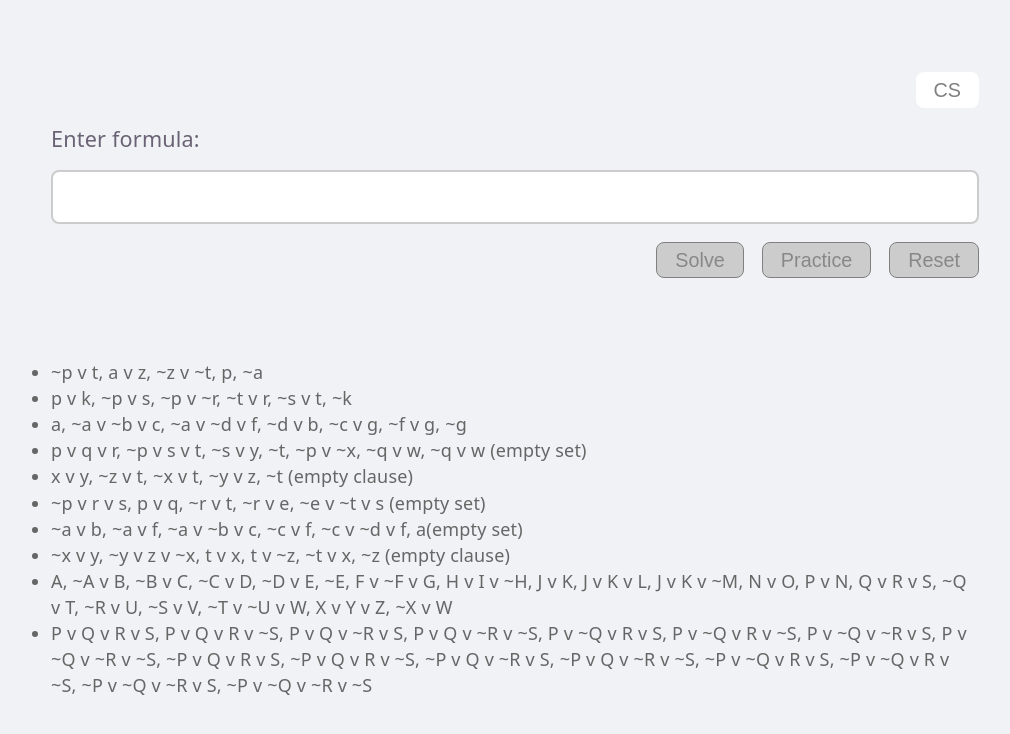
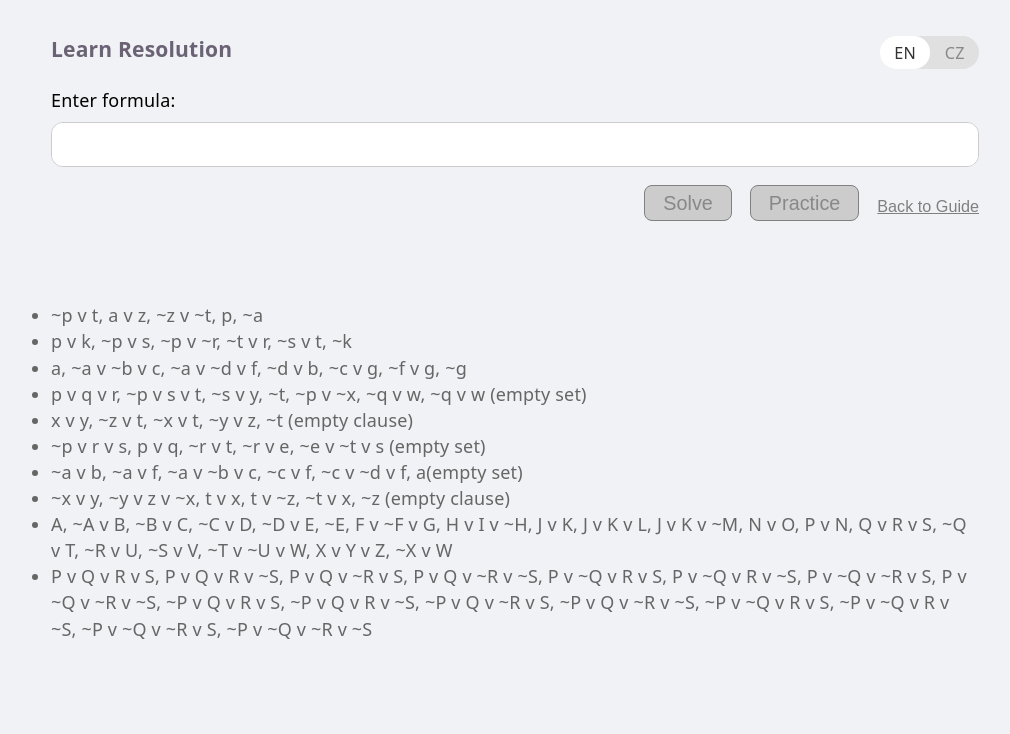
Before and after one commit to katapl/resolution-method-tool, a React (Vite) app: page / in a window 1280 px wide. Shown: the top 734 px of the page, without its empty margins (125-1135 px from the left). Built offline with nearby package versions, Linux system fonts and the light colour scheme.

Commit message:
updated parser to include conjunction symbols, validate function to allow only one entailment symbol, added error state textfield messages to locales, updated styling in formula input component

```diff
--- a/src/App.tsx
+++ b/src/App.tsx
@@ -6,7 +6,6 @@ import { useLocalStorage } from './hook/useLocalStorage';
 import type { Clause } from '/engine/types';
 
 type AppMode = 'IDLE' | 'SOLVE' | 'PRACTICE';
-
 
 function App() {
     const [mode, setMode] = useLocalStorage<AppMode>('prover_app_mode', 'IDLE');
@@ -31,7 +30,6 @@ function App() {
         <div style={{
             backgroundColor: '#f0f2f5',
             minHeight: '100vh',
-            padding: '2rem',
         }}>
 
             <div>
--- a/src/components/FormulaInput.tsx
+++ b/src/components/FormulaInput.tsx
@@ -15,7 +15,10 @@ interface FormulaInputProps {
 export default function FormulaInput({ onSolve, onPractice, onReset, disabled }: FormulaInputProps) {
     const { t, i18n } = useTranslation();
     const [inputValue, setInputValue] = useLocalStorage<string>('prover_input_text', '');
-    const [errorMsg, setErrorMsg] = useState<string | null>(null);
+    const [errorMsg, setErrorMsg] = useState<{
+        key: string;
+        params?: Record<string, string | number>;
+    } | null>(null);
     const textareaRef = useRef<HTMLTextAreaElement>(null);
     const [savedLang, setSavedLang] = useLocalStorage<string>('prover_language', 'en');
 
@@ -35,26 +38,45 @@ export default function FormulaInput({ onSolve, onPractice, onReset, disabled }:
             return;
         }
 
-        const invalidCharMatch = value.match(/[^a-zA-Z0-9\s~,|=]/);
+        const invalidCharMatch = value.match(/[^a-zA-Z0-9\s~,|=\!¬∨⊢\-\^∧\+&]/);
         if (invalidCharMatch) {
-            setErrorMsg(`Invalid character: "${invalidCharMatch[0]}". Allowed: letters, numbers, ~, v, ,, |, =`);
+            setErrorMsg({ key: 'input.errInvalidChar', params: { char: invalidCharMatch[0] } });
             return;
         }
 
-        if (value.includes('=') && !value.includes('|=')) {
-            setErrorMsg("The '=' character can only be used as part of the entailment operator '|='.");
+        const entailmentMatches = value.match(/\|=|⊢|\|-/g);
+        if (entailmentMatches && entailmentMatches.length > 1) {
+            setErrorMsg({ key: 'input.errMultipleEntailment' });
             return;
         }
 
-        const hasLogicalOperator = /[~,|]/.test(value) || /\s+v\s+/i.test(value);
-        if (!hasLogicalOperator) {
-            setErrorMsg("Input must be a formula.");
+        if (value.includes('=') && (!entailmentMatches || !entailmentMatches.includes('|='))) {
+            setErrorMsg({ key: 'input.errInvalidEquals' });
             return;
         }
 
-        const clauseCount = value.split(/,|\|=/).filter(c => c.trim().length > 0).length;
-        if (clauseCount < 2) {
-            setErrorMsg("Please enter at least two clauses to perform resolution");
+        const hasOperatorSymbol = /[~,!¬∨^∧+&,|⊢=\-]/.test(value);
+        const hasTextOr = /\s+v\s+/i.test(value);
+
+        if (!hasOperatorSymbol && !hasTextOr) {
+            setErrorMsg({ key: 'input.errNotFormula' });
+            return;
+        }
+
+        const clauses = value.split(/\s*,\s*|\s*\^\s*|\s*∧\s*|\s*&\s*|\|=|⊢|\|-/).filter(c => c.trim().length > 0);
+        if (clauses.length < 2) {
+            setErrorMsg({ key: 'input.errNeedTwoClauses' });
+            return;
+        }
+
+        if (clauses.length > 30) {
+            setErrorMsg({ key: 'input.errMaxClauses', params: { current: clauses.length, max: 30 } });
+            return;
+        }
+
+        const uniqueVars = new Set(value.match(/[a-zA-Z0-9]+/g)?.filter(v => v.toLowerCase() !== 'v') || []);
+        if (uniqueVars.size > 15) {
+            setErrorMsg({ key: 'input.errMaxVariables', params: { current: uniqueVars.size, max: 15 } });
             return;
         }
 
@@ -101,25 +123,69 @@ export default function FormulaInput({ onSolve, onPractice, onReset, disabled }:
         onReset();
     }
 
-    const toggleLanguage = () => {
-        const newLang = i18n.language === 'en' ? 'cs' : 'en';
-        i18n.changeLanguage(newLang);
-        setSavedLang(newLang);
+    const handleLanguageSelect = (lang: 'en' | 'cs') => {
+        if (i18n.language !== lang) {
+            i18n.changeLanguage(lang);
+            setSavedLang(lang);
+        }
     };
 
     const isActionDisabled = disabled || !inputValue.trim() || !!errorMsg;
-    const isResetDisabled = disabled || (!inputValue.trim() && !errorMsg);
+    // const isResetDisabled = disabled || (!inputValue.trim() && !errorMsg);
 
     return (
-        <div style={{ padding: '2rem', display: 'flex', flexDirection: 'column', alignItems: 'center', gap: '1rem', maxWidth: '1000px', margin: '0 auto' }}>
+        <div style={{ padding: '2rem', display: 'flex', flexDirection: 'column', alignItems: 'end', gap: '1rem', maxWidth: '1000px', margin: '0 auto' }}>
+            <div style={{ width: '100%', display: 'flex', flexDirection: 'column', alignItems: 'left', gap: '0.5rem'}}>
 
-            {/*MOVE*/}
-            <Button onClick={toggleLanguage} style={{ alignSelf: 'flex-end', border: 'none' }}>
-                {i18n.language === 'en' ? 'CS' : 'EN'}
-            </Button>
+                <div style={{display: 'flex', justifyContent: 'space-between'}}>
+                    <h3>Learn Resolution</h3>
+                    {/*<Button onClick={toggleLanguage} style={{ alignSelf: 'flex-end', border: 'none', height: '1.5rem', }}>*/}
+                    {/*    {i18n.language === 'en' ? 'CS' : 'EN'}*/}
+                    {/*</Button>*/}
 
-            <div style={{ width: '100%', display: 'flex', flexDirection: 'column', alignItems: 'left', gap: '1rem'}}>
-                <div style={{ fontSize: '1.2rem', whiteSpace: 'nowrap' }}>
+                    {/*<div style={{display: 'flex'}}>*/}
+                    {/*<Button onClick={handleReset} style={{ background: 'none', border: 'none', fontSize: '1rem', textDecoration: 'underline'}}>*/}
+                    {/*    {t('buttons.reset')}*/}
+                    {/*</Button>*/}
+
+                    <div style={{
+                        alignSelf: 'flex-end',
+                        display: 'flex',
+                        background: '#e0e0e0',
+                        borderRadius: '20px',
+                        // gap: '2px',
+                        cursor: 'pointer',
+                    }}>
+                        <div
+                            onClick={() => handleLanguageSelect('en')}
+                            style={{
+                                padding: '0.2rem 0.8rem',
+                                borderRadius: '16px',
+                                fontSize: '0.9rem',
+                                transition: 'all 0.2s ease',
+                                background: i18n.language === 'en' ? '#fff' : 'transparent',
+                                color: i18n.language === 'en' ? '#333' : '#888',
+                            }}
+                        >
+                            EN
+                        </div>
+                        <div
+                            onClick={() => handleLanguageSelect('cs')}
+                            style={{
+                                padding: '0.2rem 0.8rem',
+                                borderRadius: '16px',
+                                fontSize: '0.9rem',
+                                transition: 'all 0.2s ease',
+                                background: i18n.language === 'cs' ? '#fff' : 'transparent',
+                                color: i18n.language === 'cs' ? '#333' : '#888',
+                            }}
+                        >
+                            CZ
+                        </div>
+                    </div>
+                    {/*</div>*/}
+                </div>
+                <div style={{ fontSize: '1rem', whiteSpace: 'nowrap', color: '#000000', padding: '0.5rem 0rem 0rem 0' }}>
                     {t('input.enterFormula')}
                 </div>
                 <textarea
@@ -131,17 +197,19 @@ export default function FormulaInput({ onSolve, onPractice, onReset, disabled }:
                     rows={1}
                     style={{
                         width: '100%',
-                            padding: '0.75rem 1rem',
+                        padding: '0.5rem 1rem',
                         lineHeight: '1.5',
                         fontSize: '1rem',
                         fontFamily: 'monospace',
-                            borderRadius: '8px',
-                            border: errorMsg ? '2px solid #f44336' : '2px solid #ccc',
+                        borderRadius: '12px',
+                        border: errorMsg ? '1px solid #f44336' : '1px solid #ccc',
                         outline: 'none',
                         resize: 'none',
-                            overflow: 'hidden',
+                        resize: 'none',
+                        overflowY: 'auto',
+                        maxHeight: '35vh',
                         transition: 'border-color 0.2s',
-                            boxShadow: errorMsg ? '0 0 0 3px rgba(244, 67, 54, 0.1)' : 'none',
+                        // boxShadow: errorMsg ? '0 0 0 3px rgba(244, 67, 54, 0.1)' : 'none',
                         background: disabled ? '#f5f5f5' : '#fff',
                         color:'black',
                         backgroundColor: '#FFFFFF',
@@ -154,15 +222,16 @@ export default function FormulaInput({ onSolve, onPractice, onReset, disabled }:
             <div style={{ width: '100%', display: 'flex', justifyContent: 'space-between', alignItems: 'flex-start', gap: '1rem', minHeight: '2.5rem'}}>
                 <div style={{ padding: '0 0.5rem', minHeight: '2rem' }}>
                     <span style={{
-                        color: errorMsg ? '#f44336' : '#666',
+                        color: '#f44336',
                         fontSize: '0.95rem',
-                        fontWeight: errorMsg ? 'bold' : 'normal'
+                        fontWeight: 'medium'
                     }}>
                         {/*{errorMsg || "Use '~' for NOT, 'v' for OR, and ',' to separate clauses."}*/}
-                        {errorMsg}
+                        {errorMsg ? t(errorMsg.key, errorMsg.params) : ''}
+                        {/*{t(errorMsg.key, errorMsg.params)}*/}
                     </span>
                 </div>
-
+                {/*<div style={{ display: 'flex', flexDirection: 'column', alignItems: 'end'}}>*/}
                     <div style={{ display: 'flex', gap: '1rem', flexShrink: 0 }}>
 
                         <Button onClick={handleSolve} disabled={isActionDisabled}>
@@ -172,11 +241,11 @@ export default function FormulaInput({ onSolve, onPractice, onReset, disabled }:
                         <Button onClick={handlePractice} disabled={isActionDisabled}>
                             {t('buttons.practice')}
                         </Button>
-
-                    <Button onClick={handleReset} disabled={isResetDisabled}>
+                    <Button onClick={handleReset} style={{ background: 'none', border: 'none', fontSize: '0.9rem', textDecoration: 'underline', padding: ' 0.4rem 0 0 0'}}>
                         {t('buttons.reset')}
                     </Button>
                     </div>
+                {/*</div>*/}
             </div>
         </div>
     );
--- a/src/locales/cs.json
+++ b/src/locales/cs.json
@@ -1,6 +1,13 @@
 {
   "input": {
-    "enterFormula": "Vložit formuli:"
+    "enterFormula": "Vložte formuli:",
+    "errInvalidChar": "Neplatný znak: \"{{char}}\". Povoleny: písmena, ~, ¬, v, ∨, +, ,, ^, ∧, &, |, =, ⊢",
+    "errMultipleEntailment": "Povolen je pouze jeden symbol vyplývaní (|=, ⊢)",
+    "errInvalidEquals": "The '=' character can only be used as part of an entailment operator (|=).",
+    "errNotFormula": "Vstup musí být formule v KNF",
+    "errNeedTwoClauses": "Pro provedení rezoluce je potřeba vložit alespoň dvě klauzule.",
+    "errMaxClauses": "Formule je moc dlouhá. Maximum klauzulí je {{max}}, (Ve vaší formuli je {{current}}).",
+    "errMaxVariables": "Formule je moc komplexní. Maximum unikátních literálů je {{max}} (Ve vaší formuli je {{current}})."
   },
   "sandbox": {
     "selectLiteral": "Vyberte literál k rezoluci:",
@@ -14,7 +21,7 @@
   "buttons": {
     "solve": "Vyřešit",
     "practice": "Procvičit",
-    "reset": "Resetovat",
+    "reset": "Zpět k návodu",
     "nextStep": "Další krok",
     "previousStep": "Předchozí krok",
     "fullSolution": "Celé řešení",
--- a/src/locales/en.json
+++ b/src/locales/en.json
@@ -1,6 +1,13 @@
 {
   "input": {
-    "enterFormula": "Enter formula:"
+    "enterFormula": "Enter formula:",
+    "errInvalidChar": "Invalid character: \"{{char}}\". Allowed: letters, ~, ¬, v, ∨, +, ,, ^, ∧, &, |, =, ⊢",
+    "errMultipleEntailment": "Only one entailment symbol (|=, ⊢) is allowed per formula.",
+    "errInvalidEquals": "The '=' character can only be used as part of an entailment operator (|=).",
+    "errNotFormula": "Input must be a formula in CNF.",
+    "errNeedTwoClauses": "Please enter at least two clauses to perform resolution.",
+    "errMaxClauses": "Formula is too large. Maximum {{max}} clauses allowed (You have {{current}}).",
+    "errMaxVariables": "Formula is too complex. Maximum {{max}} unique variables allowed (You have {{current}})."
   },
   "sandbox": {
     "selectLiteral": "Select Literal to Resolve:",
@@ -14,7 +21,7 @@
   "buttons": {
     "solve": "Solve",
     "practice": "Practice",
-    "reset": "Reset",
+    "reset": "Back to Guide",
     "nextStep": "Next Step",
     "previousStep": "Previous Step",
     "fullSolution": "Full solution",
```
Also changed, not shown: src/engine/parser.ts (+8 -9 lines). Lines whose indentation alone changed are shown as unchanged.
